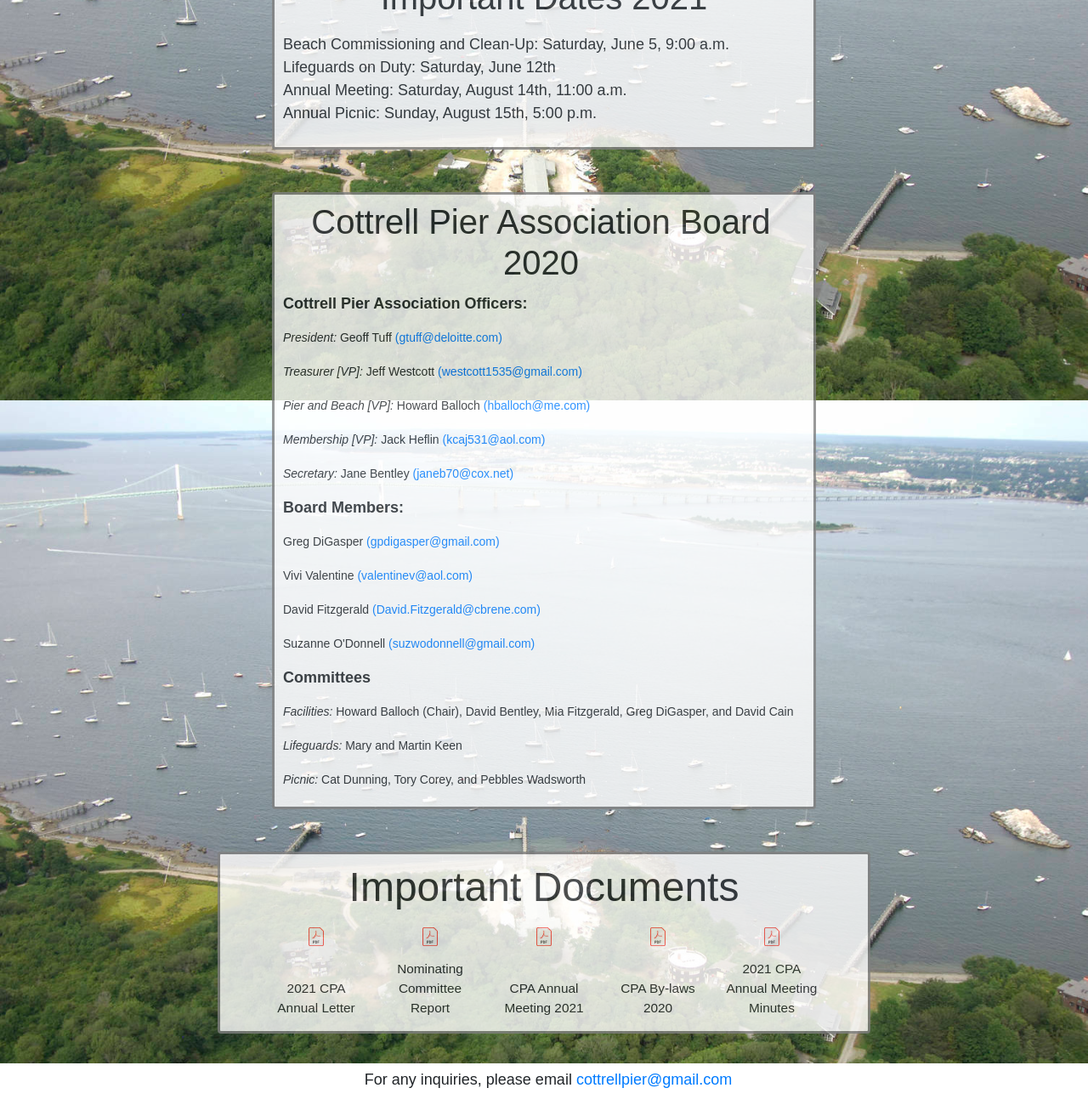
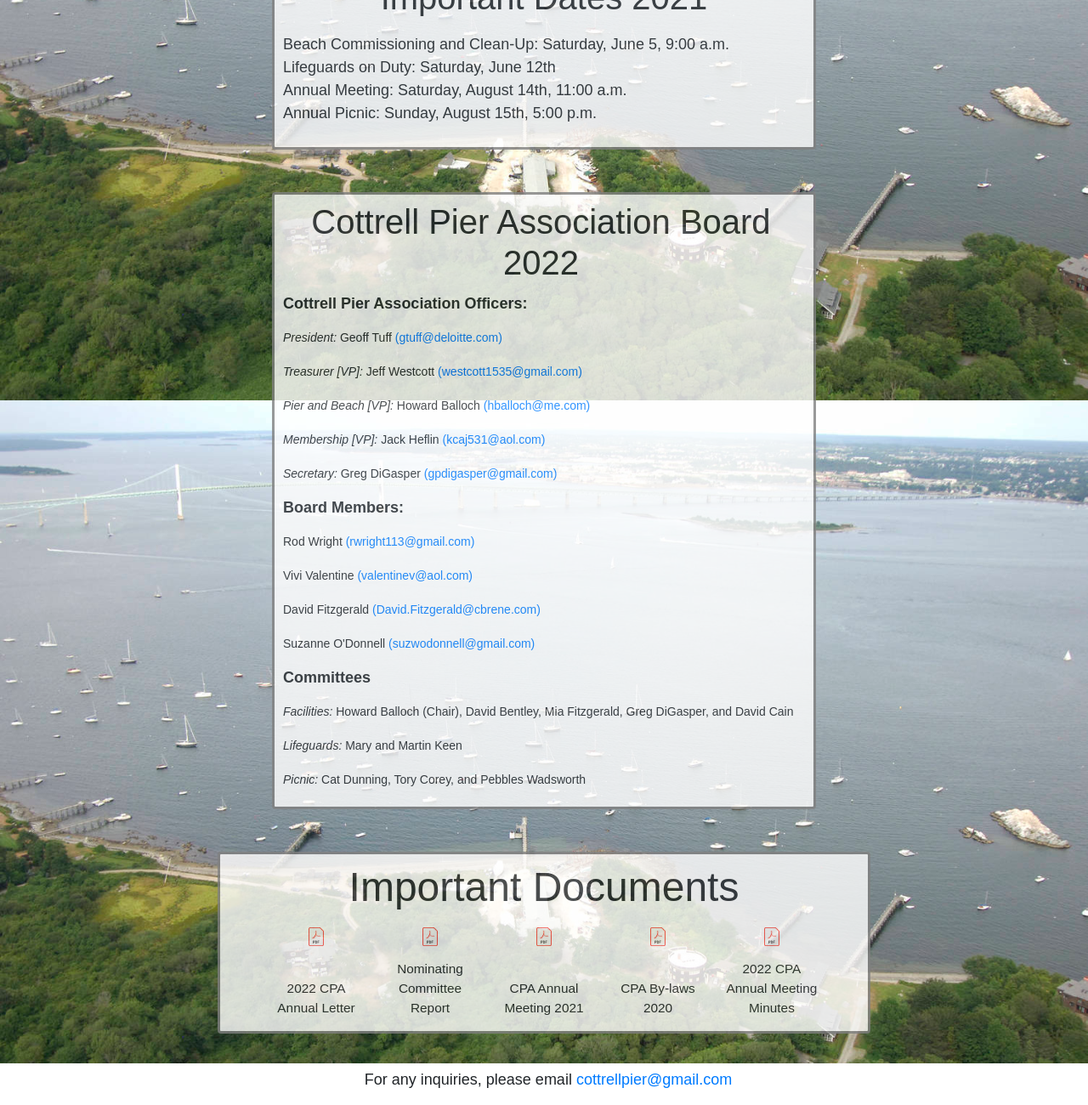
Before and after one commit to jlonaeus/GreensPier, a plain HTML site: page members.html in a window 1280 px wide. Shown: the part 379-1679 px from the top of the page at 85% size. Drawn offline with nearby package versions, Linux system fonts and the light colour scheme.

Commit message:
changes to members home page- gdigasper = secritary... rwright as boardmember

```diff
--- a/members.html
+++ b/members.html
@@ -271,16 +271,16 @@
 </div>
 <div class= "contactsBox">
 
-    <h1 class="contacts-header">Cottrell Pier Association Board 2020</h1>
+    <h1 class="contacts-header">Cottrell Pier Association Board 2022</h1>
     <div class="contacts-text">
         <p class="subhead"><b>Cottrell Pier Association Officers:</b></p>
     <br><p><em>President:</em> Geoff Tuff <a href = "mailto: gtuff@deloitte.com">(gtuff@deloitte.com)</a></p>
     <br><p><em>Treasurer [VP]:</em> Jeff Westcott <a href = "mailto: westcott1535@gmail.com">(westcott1535@gmail.com)</a></p>
     <br><p><em>Pier and Beach [VP]:</em> Howard Balloch <a href = "mailto: hballoch@me.com">(hballoch@me.com)</a></p>
     <br><p><em>Membership [VP]:</em> Jack Heflin <a href = "mailto: kcaj531@aol.com">(kcaj531@aol.com)</a></p>
-    <br><p><em>Secretary:</em> Jane Bentley <a href = "mailto: janeb70@cox.net">(janeb70@cox.net)</a></p>
+    <br><p><em>Secretary:</em> Greg DiGasper <a href= "mailto: gpdigasper@gmail.com">(gpdigasper@gmail.com)</a></p>
         <br><p class= "subhead"><b>Board Members:</b></p>
-    <br><p>Greg DiGasper <a href= "mailto: gpdigasper@gmail.com">(gpdigasper@gmail.com)</a></p>
+    <br><p>Rod Wright <a href= "mailto: wright113@gmail.com">(rwright113@gmail.com)</a></p>
     <br><p>Vivi Valentine <a href= "mailto: valentinev@aol.com">(valentinev@aol.com)</a></p>
     <br><p>David Fitzgerald <a href= "mailto: David.Fitzgerald@cbrene.com">(David.Fitzgerald@cbrene.com)</a></p>
     <br><p>Suzanne O'Donnell <a href= "mailto: suzwodonnell@gmail.com">(suzwodonnell@gmail.com)</a></p>
@@ -303,11 +303,11 @@
         <a href="Files/2021%20CPA%20Annual%20Meeting%20minutes%20-%2008242021.pdf" download><img src="icon.svg.png" class="icon2"></a>
     </div>
     <div class="big2">
-    <p class="left-file-text">2021 CPA Annual Letter</p>
+    <p class="left-file-text">2022 CPA Annual Letter</p>
     <p class="right-file-text2">Nominating Committee Report</p>
      <p class="left-file-text">CPA Annual Meeting 2021</p>
     <p class="right-file-text">CPA By-laws 2020</p>
-    <p class="right-file-text">2021 CPA Annual Meeting Minutes</p>
+    <p class="right-file-text">2022 CPA Annual Meeting Minutes</p>
     </div>
 </div>
 
```
